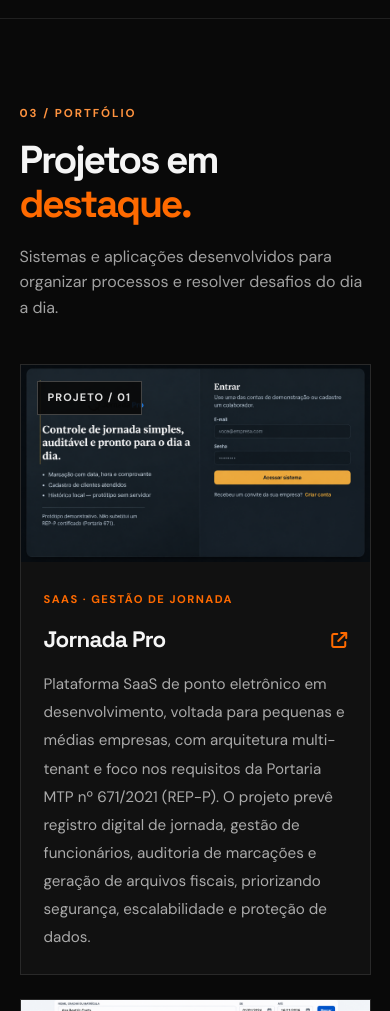
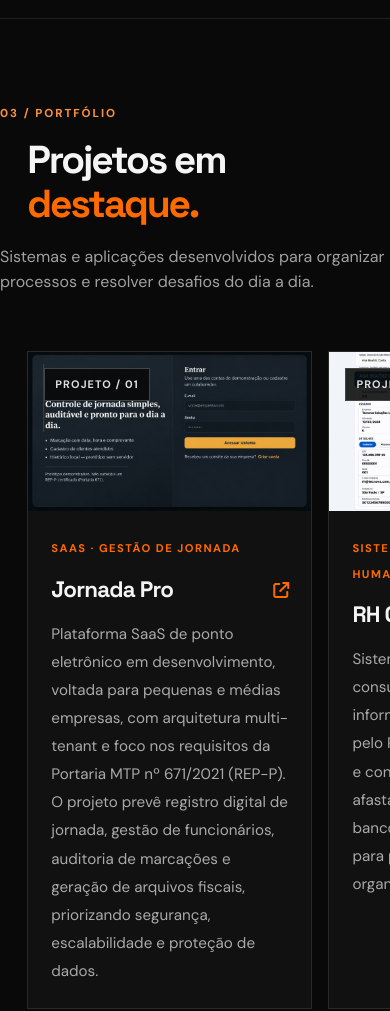
Before and after one commit to guipmartins/portfolio, a plain HTML site: page index.html in a window 390 px wide. Shown: the part 3680-4691 px from the top of the page. Drawn offline with Linux system fonts and the light colour scheme.

Commit message:
feat: adiciona carrossel mobile e hover aos projetos

```diff
--- a/styles.css
+++ b/styles.css
@@ -820,3 +820,70 @@ textarea.campo-form {
     animation-duration: .01ms !important;
   }
 }
+
+/* ==========================================
+   PROJETOS — CARROSSEL MOBILE
+========================================== */
+
+@media (max-width: 600px) {
+  .projetos {
+    overflow: hidden;
+    padding-left: 0;
+    padding-right: 0;
+  }
+
+  .projetos-caixa {
+    display: flex;
+    gap: 16px;
+    overflow-x: auto;
+    overflow-y: hidden;
+
+    padding: 12px 7% 28px;
+
+    scroll-snap-type: x mandatory;
+    scroll-padding-inline: 7%;
+    -webkit-overflow-scrolling: touch;
+
+    scrollbar-width: none;
+    overscroll-behavior-x: contain;
+  }
+
+  .projetos-caixa::-webkit-scrollbar {
+    display: none;
+  }
+
+  .projetos-card {
+    flex: 0 0 85%;
+    min-width: 0;
+    scroll-snap-align: start;
+  }
+
+  .projetos-card:hover {
+    transform: none;
+  }
+
+  .projetos-titulo {
+    padding: 0 7%;
+  }
+}
+
+
+/* ==========================================
+   PROJETOS — INTERAÇÃO DOS CARDS
+========================================== */
+
+@media (hover: hover) and (pointer: fine) {
+  .projetos-card {
+    cursor: pointer;
+    transition:
+      transform 0.3s ease,
+      border-color 0.3s ease,
+      box-shadow 0.3s ease;
+  }
+
+  .projetos-card:hover {
+    transform: translateY(-6px);
+    border-color: #ff6a00;
+    box-shadow: 0 12px 35px rgba(255, 106, 0, 0.10);
+  }
+}
```
